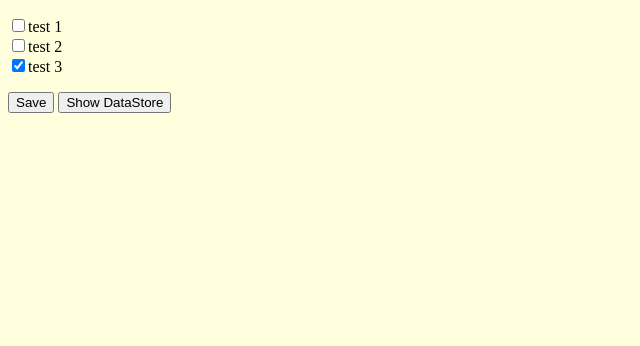
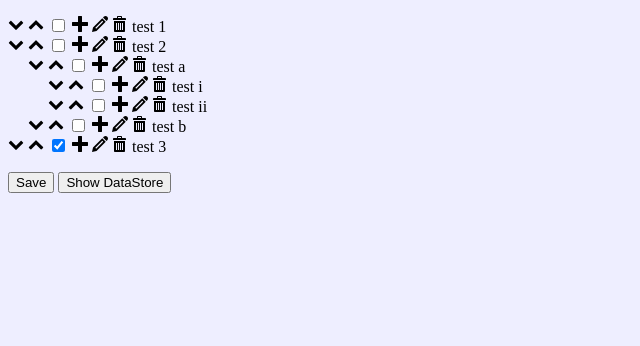
Before and after one commit to bjanderson/save-yourself-js, a website: page src/index.html in a window 1280 px wide. Shown: the whole page, without its empty margins (0-640 px from the left). Drawn offline with nearby package versions, Linux system fonts and the light colour scheme; files that its build step writes are made by us from their sources.

Commit message:
using html templates to render ui components

```diff
--- a/package.json
+++ b/package.json
@@ -12,6 +12,7 @@
   "@std/esm": "all",
   "devDependencies": {
     "@std/esm": "0.5.1",
+    "node-sass": "4.5.3",
     "watch": "1.0.2"
   }
 }
--- a/scripts/build.js
+++ b/scripts/build.js
@@ -2,6 +2,7 @@
 import cp from 'child_process';
 import fs from 'fs';
 import path from 'path';
+import sass from 'node-sass';
 
 const execSync = cp.execSync;
 
@@ -9,13 +10,14 @@ const PATHS = {
   src: path.resolve('src'),
   dist: path.resolve('dist'),
   indexHtml: path.resolve('src', 'index.html'),
-  stylesCss: path.resolve('src', 'styles.css')
+  stylesCss: path.resolve('src', 'styles.css'),
+  stylesScss: path.resolve('src', 'styles.scss'),
 };
 
 function build() {
   let html = readFile(PATHS.indexHtml);
-  html = mergeCss(html);
-  html = mergeJs(html);
+  html = insertCss(html);
+  html = insertJs(html);
   writeHtml(html);
 }
 
@@ -25,13 +27,16 @@ function readFile(fileName) {
   } catch (err) { console.error(err); }
 }
 
-function mergeCss(html) {
-  const css = readFile(PATHS.stylesCss);
-  html = html.replace('<link rel="stylesheet" href="styles.css">', `<style>${css}</style>`);
+function insertCss(html, compressed = true) {
+  const result = sass.renderSync({
+    file: PATHS.stylesScss,
+    outputStyle: compressed ? 'compressed' : 'expanded'
+  });
+  html = html.replace('<link rel="stylesheet" href="styles.css">', `<style>${result.css}</style>`);
   return html;
 }
 
-function mergeJs(html) {
+function insertJs(html) {
   const files = getJsFiles(html);
   for (let file of files) {
     const js = readFile(path.resolve('src', file));
--- a/src/app/app.js
+++ b/src/app/app.js
@@ -4,9 +4,8 @@ function init() {
   DataStore.init();
   DataStore.show();
 
-  DOMBuilder.addTodoList();
-  DOMBuilder.addSaveButton();
-  DOMBuilder.addShowButton()
+  DOMBuilder.addTodoList(DOMBuilder.app, DataStore.appData.todos);
+  DOMBuilder.init();
 }
 
 init();
--- a/src/app/data-store.js
+++ b/src/app/data-store.js
@@ -23,7 +23,7 @@ class DataStore {
   static show() {
     console.log();
     console.log('DataStore.appData: ', DataStore.appData);
-    console.log('ENCODED_DATA_STORE: ', DataStore.getEncodedData());
+    // console.log('ENCODED_DATA_STORE: ', DataStore.getEncodedData());
     console.log();
   }
 
@@ -32,7 +32,24 @@ class DataStore {
     DataStore.appData = {
       todos: [
         new Todo({text: 'test 1'}),
-        new Todo({text: 'test 2'}),
+        new Todo({
+          text: 'test 2',
+          children: [
+            new Todo({
+              text: 'test a',
+              children: [
+                new Todo({
+                  text: 'test i'
+                }),
+                new Todo({
+                  text: 'test ii'
+                })
+              ]
+            }),
+            new Todo({
+              text: 'test b'
+            })
+          ]}),
         new Todo({text: 'test 3', complete: true})
       ]
     }
--- a/src/app/dom-builder.js
+++ b/src/app/dom-builder.js
@@ -1,6 +1,11 @@
 
 class DOMBuilder {
   static get app() { return document.querySelector('#app'); }
+
+  static init() {
+    DOMBuilder.addSaveButton();
+    DOMBuilder.addShowButton();
+  }
 
   static addShowButton() {
     let btn = document.createElement('button');
@@ -18,38 +23,36 @@ class DOMBuilder {
     document.querySelector('#save_btn').addEventListener('click', Saver.save);
   }
 
-  static addTodoList() {
-    let ul = document.createElement('ul');
-    ul.id = 'todo_list';
+  static addTodoList(el, todos) {
+    let tpl = document.querySelector('#tpl_todo_list');
+    let node = document.importNode(tpl.content, true);
+    el.appendChild(node);
 
-    for (let todo of DataStore.appData.todos) {
-      ul.appendChild(DOMBuilder.todoRow(todo));
+    let ul = el.querySelector('.todo-list');
+    for (let todo of todos) {
+      DOMBuilder.addTodoRow(ul, todo);
     }
-
-    DOMBuilder.app.appendChild(ul);
+    return ul;
   }
 
-  static todoRow(todo) {
-    let complete = document.createElement('input');
-    complete.type = 'checkbox';
-    complete.checked = todo.complete;
-    complete.addEventListener('change', function(event) {
-      console.log('event: ', event);
-      todo.complete = !todo.complete;
+  static addTodoRow(el, todo) {
+    let tpl = document.querySelector('#tpl_todo_row');
+    let checkBox = tpl.content.querySelector('.todo-complete input');
+    checkBox.checked = todo.complete;
+    tpl.content.querySelector('.todo-text').textContent = todo.text;
+
+    tpl.content.querySelector('.todo-row').id = `todo_${todo.id}`;
+    let node = document.importNode(tpl.content, true);
+    el.appendChild(node);
+
+    let row = el.querySelector(`#todo_${todo.id}`);
+    let completedCheckbox = row.querySelector(`.todo-complete input`);
+    completedCheckbox.addEventListener('change', function(event) {
+      todo.complete = event.target.checked;
     });
 
-    let div = document.createElement('div');
-    div.className = 'ilb';
-    div.appendChild(complete);
-
-    let text = document.createElement('div');
-    text.className = 'ilb';
-    text.innerText = todo.text;
-
-    let li = document.createElement('li');
-    li.appendChild(div);
-    li.appendChild(text);
-
-    return li;
+    if (todo.children != null && todo.children.length > 0) {
+      let nextUl = DOMBuilder.addTodoList(row, todo.children);
+    }
   }
 }
--- a/src/index.html
+++ b/src/index.html
@@ -15,14 +15,42 @@
 <div id="app"></div>
 <!--</APP>-->
 
+<svg id="icons">
+  <symbol id="icon-bin" viewBox="0 0 32 32">
+    <path d="M4 10v20c0 1.1 0.9 2 2 2h18c1.1 0 2-0.9 2-2v-20h-22zM10 28h-2v-14h2v14zM14 28h-2v-14h2v14zM18 28h-2v-14h2v14zM22 28h-2v-14h2v14z"></path>
+    <path d="M26.5 4h-6.5v-2.5c0-0.825-0.675-1.5-1.5-1.5h-7c-0.825 0-1.5 0.675-1.5 1.5v2.5h-6.5c-0.825 0-1.5 0.675-1.5 1.5v2.5h26v-2.5c0-0.825-0.675-1.5-1.5-1.5zM18 4h-6v-1.975h6v1.975z"></path>
+  </symbol>
+  <symbol id="icon-chevron-down" viewBox="0 0 28 28">
+    <path d="M26.297 12.625l-11.594 11.578c-0.391 0.391-1.016 0.391-1.406 0l-11.594-11.578c-0.391-0.391-0.391-1.031 0-1.422l2.594-2.578c0.391-0.391 1.016-0.391 1.406 0l8.297 8.297 8.297-8.297c0.391-0.391 1.016-0.391 1.406 0l2.594 2.578c0.391 0.391 0.391 1.031 0 1.422z"></path>
+  </symbol>
+  <symbol id="icon-chevron-up" viewBox="0 0 28 28">
+    <path d="M26.297 20.797l-2.594 2.578c-0.391 0.391-1.016 0.391-1.406 0l-8.297-8.297-8.297 8.297c-0.391 0.391-1.016 0.391-1.406 0l-2.594-2.578c-0.391-0.391-0.391-1.031 0-1.422l11.594-11.578c0.391-0.391 1.016-0.391 1.406 0l11.594 11.578c0.391 0.391 0.391 1.031 0 1.422z"></path>
+  </symbol>
+  <symbol id="icon-pencil" viewBox="0 0 32 32">
+    <path d="M27 0c2.761 0 5 2.239 5 5 0 1.126-0.372 2.164-1 3l-2 2-7-7 2-2c0.836-0.628 1.874-1 3-1zM2 23l-2 9 9-2 18.5-18.5-7-7-18.5 18.5zM22.362 11.362l-14 14-1.724-1.724 14-14 1.724 1.724z"></path>
+  </symbol>
+  <symbol id="icon-plus" viewBox="0 0 32 32">
+    <path d="M31 12h-11v-11c0-0.552-0.448-1-1-1h-6c-0.552 0-1 0.448-1 1v11h-11c-0.552 0-1 0.448-1 1v6c0 0.552 0.448 1 1 1h11v11c0 0.552 0.448 1 1 1h6c0.552 0 1-0.448 1-1v-11h11c0.552 0 1-0.448 1-1v-6c0-0.552-0.448-1-1-1z"></path>
+  </symbol>
+</svg>
+
 <template id="tpl_todo_list">
   <ul class="todo-list"></ul>
 </template>
 
 <template id="tpl_todo_row">
   <li class="todo-row">
+    <div class="ilb">
+        <span class="todo-action expand" title="Expand"><svg class="icon icon-chevron-down"><use xlink:href="#icon-chevron-down"></use></svg></span>
+        <span class="todo-action expand" title="Collapse"><svg class="icon icon-chevron-up"><use xlink:href="#icon-chevron-up"></use></svg></span>
+    </div>
     <div class="ilb todo-complete">
       <input type="checkbox">
+    </div>
+    <div class="ilb todo-actions">
+      <span class="todo-action" title="Add a Sub-Todo"><svg class="icon icon-plus"><use xlink:href="#icon-plus"></use></svg></span>
+      <span class="todo-action" title="Edit this Todo"><svg class="icon icon-pencil"><use xlink:href="#icon-pencil"></use></svg></span>
+      <span class="todo-action" title="Delete this Todo"><svg class="icon icon-bin"><use xlink:href="#icon-bin"></use></svg></span>
     </div>
     <div class="ilb todo-text"></div>
   </li>
--- /dev/null
+++ b/src/scss/_icons.scss
@@ -0,0 +1,8 @@
+.icon {
+  display: inline-block;
+  width: 1em;
+  height: 1em;
+  stroke-width: 0;
+  stroke: currentColor;
+  fill: currentColor;
+}
--- /dev/null
+++ b/src/scss/_variables.scss
@@ -0,0 +1,2 @@
+
+$main-bg-color: #eef;
--- /dev/null
+++ b/src/styles.scss
@@ -0,0 +1,24 @@
+
+@import 'scss/_variables.scss';
+@import 'scss/_icons.scss';
+
+body {
+  background-color: $main-bg-color;
+}
+
+.ilb {
+  display: inline-block;
+}
+
+.todo-list {
+  list-style-type: none;
+  padding: 0;
+}
+
+.todo-list .todo-list {
+  padding-left: 20px;
+}
+
+.todo-action {
+  cursor: pointer;
+}
```
Also changed, not shown: README.md, src/styles.css (deleted), vanillajs.png (added), 1 other file.
